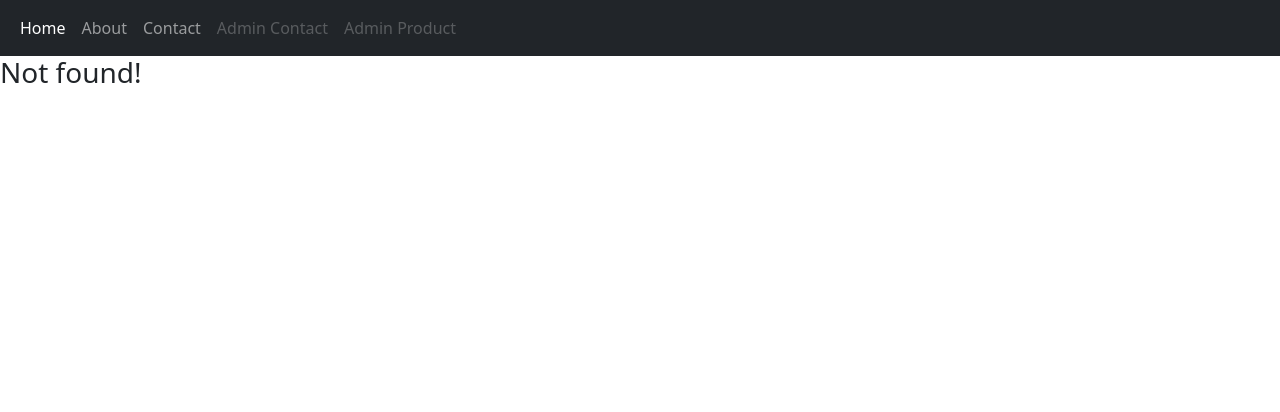
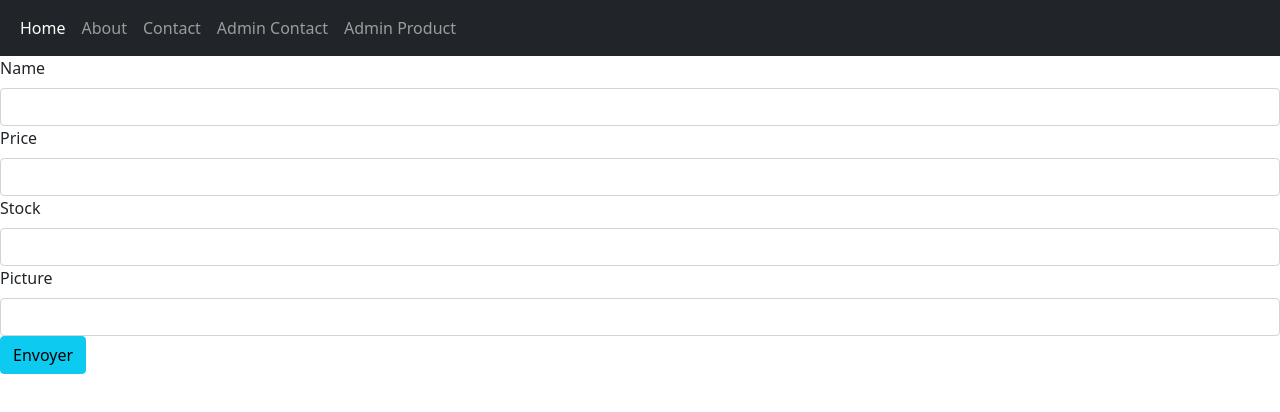
Before and after one commit to Steph-33/React-CDA, a React (Create React App) app: page /admin-product in a window 1280 px wide. Before the commit this address had no page. Shown: the top 412 px of the page. Built offline with nearby package versions, Linux system fonts and the light colour scheme.

Commit message:
Add product creation

```diff
--- a/src/App.jsx
+++ b/src/App.jsx
@@ -4,6 +4,7 @@ import About from "./components/About";
 import Navbar from "./components/Navbar";
 import NotFound from "./components/NotFound";
 import Contact from "./components/Contact";
+import AdminProduct from "./components/AdminProduct";
 
 const App = () => {
 
@@ -14,6 +15,7 @@ const App = () => {
                 <Route path="/" element={<Home />} />
                 <Route path="/about-us" element={<About />} />
                 <Route path="/contact" element={<Contact />} />
+                <Route path="/admin-product" element={<AdminProduct />} />
                 <Route path="*" element={<NotFound />} />
             </Routes>
         </>
--- /dev/null
+++ b/src/components/AdminProduct.jsx
@@ -0,0 +1,55 @@
+import { useState } from "react";
+
+const AdminProduct = () => {
+    const initialFormState = { name: '', price: '', stock: '', picture:'' }
+  const [form, setForm] = useState({...initialFormState});
+
+  const handleSubmit = (event) => {
+    event.preventDefault();
+    fetch('http://localhost:5000/product', {
+        method: "POST",
+        headers: {
+            'Content-type': 'application/json'
+        },
+        body: JSON.stringify(form)
+    })
+        .then((response) => response.json())
+        .then((result) => {
+            console.log(result)
+        })
+        .then(() => setForm({...initialFormState}))
+    .catch((error) => console.error(error))
+  }
+
+  const handleChange = (event) => {
+    const newData = { ...form };
+    newData[event.target.name] = event.target.value;
+
+    setForm(newData);
+  }
+
+  return (
+    <form onSubmit={handleSubmit} method="POST">
+      <div>
+        <label htmlFor="name" className="form-label">Name</label>
+        <input type="text" name="name" id="name" className="form-control" onChange={handleChange} value={form.name} />
+      </div>
+      <div>
+        <label htmlFor="price" className="form-label">Price</label>
+        <input type="text" name="price" id="price" className="form-control" onChange={handleChange} value={form.price} />
+      </div>
+      <div>
+        <label htmlFor="stock" className="form-label">Stock</label>
+        <input name="stock" id="stock" className="form-control" onChange={handleChange} value={form.stock}></input>
+      </div>
+      <div>
+        <label htmlFor="picture" className="form-label">Picture</label>
+        <input name="picture" id="picture" className="form-control" onChange={handleChange} value={form.picture}></input>
+      </div>
+
+      <div><input type="submit" value="Envoyer" className="btn btn-info" /></div>
+    </form>
+  );
+}
+
+export default AdminProduct;
--- a/src/components/Contact.jsx
+++ b/src/components/Contact.jsx
@@ -27,9 +27,6 @@ const Contact = () => {
 
   return (
     <form onSubmit={handleSubmit} method="POST">
-      <pre>
-        {JSON.stringify(form)}
-      </pre>
       <div>
         <label htmlFor="name" className="form-label">Name</label>
         <input type="text" name="name" id="name" className="form-control" onChange={handleChange} value={form.name} />
--- a/src/components/Navbar.jsx
+++ b/src/components/Navbar.jsx
@@ -17,10 +17,10 @@ const Navbar = () => {
                         <Link className="nav-link" to="/contact">Contact</Link>
                     </li>
                     <li className="nav-item">
-                        <Link className="nav-link disabled" to="/">Admin Contact</Link>
+                        <Link className="nav-link" to="/">Admin Contact</Link>
                     </li>
                     <li className="nav-item">
-                        <Link className="nav-link disabled" to="/">Admin Product</Link>
+                        <Link className="nav-link" to="/admin-product">Admin Product</Link>
                     </li>
                 </ul>
                 </div>
```
